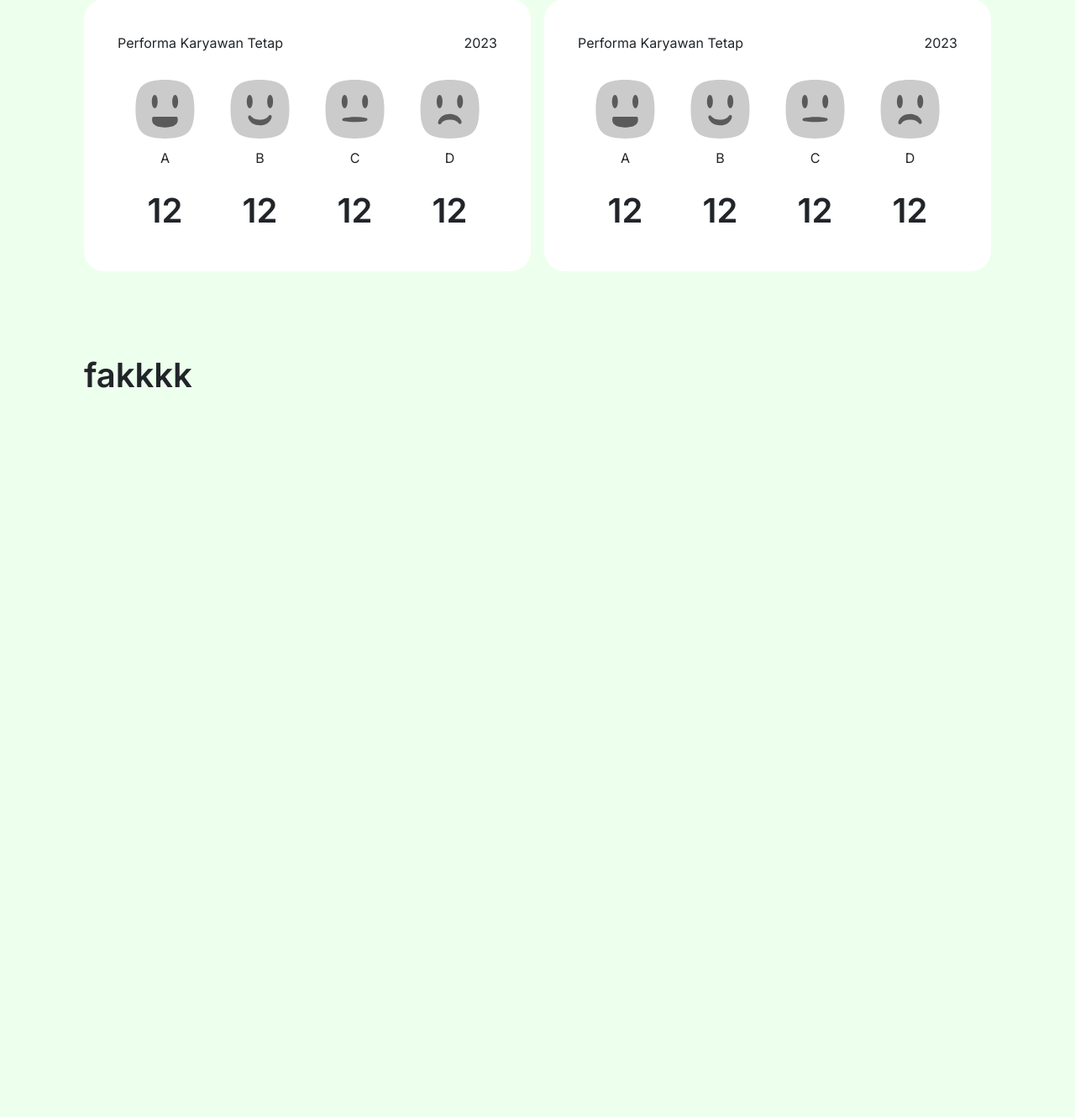
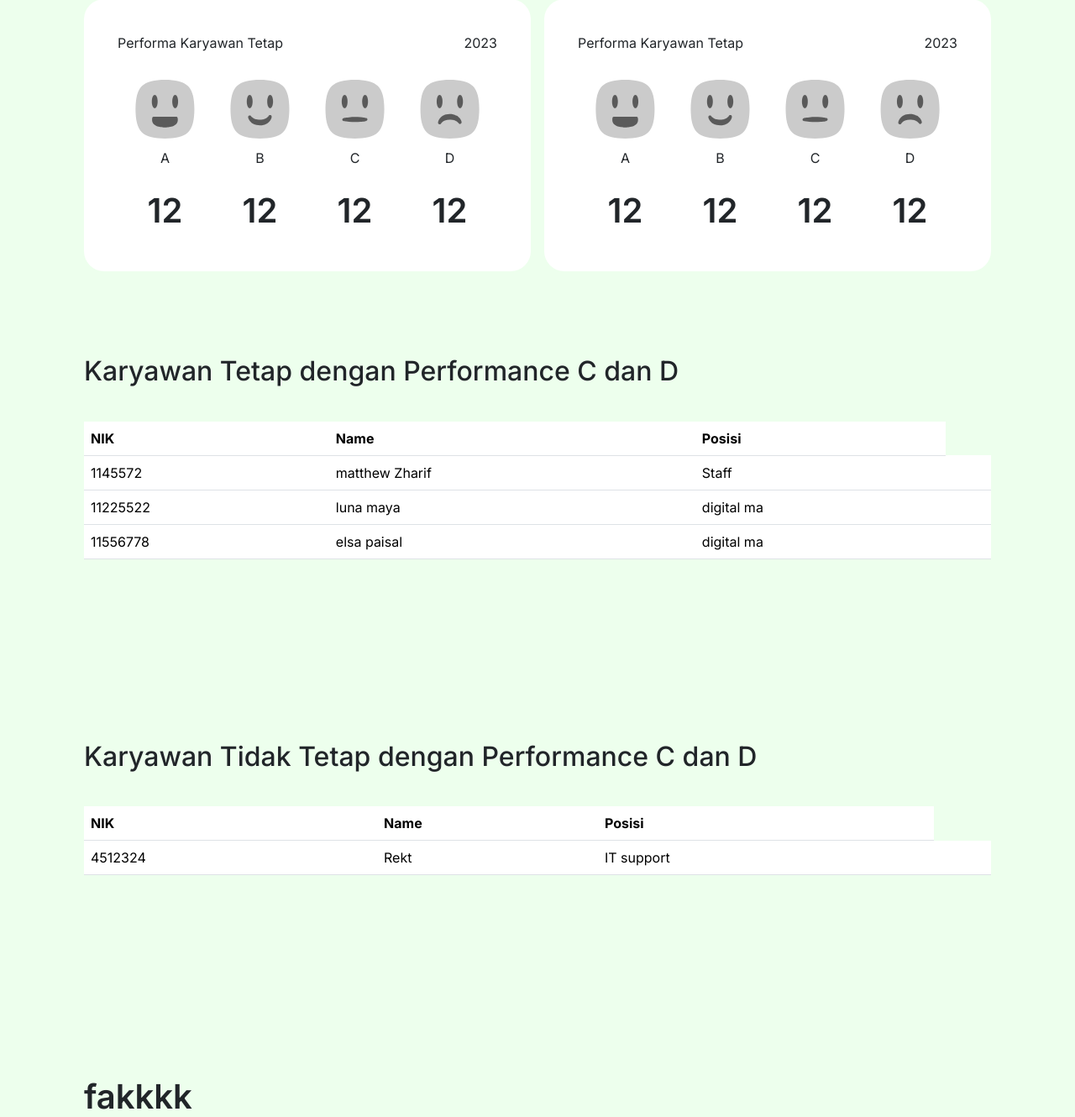
Before and after one commit to Rinkuu253/praktek-web-uts, a PHP site: page / in a window 1280 px wide. Shown: the part 1020-2350 px from the top of the page at 84% size. Before the commit the page ends 1482 px from the top, so only its background shows below. Run offline with PHP 8.4, Linux system fonts and the light colour scheme; data comes from the database, SQL or seed files in the repository; some libraries are stand-ins or nearby versions.

Commit message:
tabel yg bwah udah sesuai db

```diff
--- a/index.php
+++ b/index.php
@@ -1,3 +1,7 @@
+<?php
+include "sqlConnect.php"
+?>
+
 <!doctype html>
 <html lang="en">
 
@@ -190,7 +194,83 @@
           </div>
         </div>
 
+      <div class="table-respon">
+        <div class="titel">
+          <h2>Karyawan Tetap dengan Performance C dan D</h2>
+        </div>
+        <table class="table">
+          <thead>
+            <tr>
+              <th>NIK</th>
+              <th>Name</th>
+              <th>Posisi</th>
+            </tr>
+          </thead>
 
+          <tbody>
+            <?php
+         $sSQL= "";
+         $sSQL=" select * from performance where status_kerja = 'Tetap' and (grade = 'C' OR grade = 'D')";
+         $result=mysqli_query($conn,$sSQL);
+         if (mysqli_num_rows($result) > 0) {
+            // output data of each row
+            while($row = mysqli_fetch_assoc($result)) {
+       ?>
+                <tr>
+                <td><?php echo $row['nik'];?></td>
+                <td><?php echo $row['nama'];?></td>
+                <td><?php echo $row['position'];?></td>
+                <td>
+
+
+                </td>
+              </tr>
+      <?php
+            }
+          }
+       ?>
+          </tbody>
+        </table>
+      </div>
+
+      <div class="table-respon">
+          <div class="titel">
+            <h2>Karyawan Tidak Tetap dengan Performance C dan D</h2>
+          </div>
+          <table class="table">
+          <thead>
+            <tr>
+              <th>NIK</th>
+              <th>Name</th>
+              <th>Posisi</th>
+            </tr>
+          </thead>
+
+          <tbody>
+            <?php
+         $sSQL= "";
+         $sSQL=" select * from performance where status_kerja = 'Tidak Tetap' and (grade = 'C' OR grade = 'D')";
+         $result=mysqli_query($conn,$sSQL);
+         if (mysqli_num_rows($result) > 0) {
+            // output data of each row
+            while($row = mysqli_fetch_assoc($result)) {
+       ?>
+                <tr>
+                <td><?php echo $row['nik'];?></td>
+                <td><?php echo $row['nama'];?></td>
+                <td><?php echo $row['position'];?></td>
+                <td>
+
+
+                </td>
+              </tr>
+      <?php
+            }
+          }
+       ?>
+          </tbody>
+        </table>
+      </div>
 
 
     </div>
--- a/style.css
+++ b/style.css
@@ -66,7 +66,7 @@ h1 {
 }
 
 
-.jumlah-karyawan, .performa-karyawan {
+.jumlah-karyawan, .performa-karyawan, .table-respon {
     display: flex;
     flex-direction: column;
     margin: 100px 0 100px 0;
```
